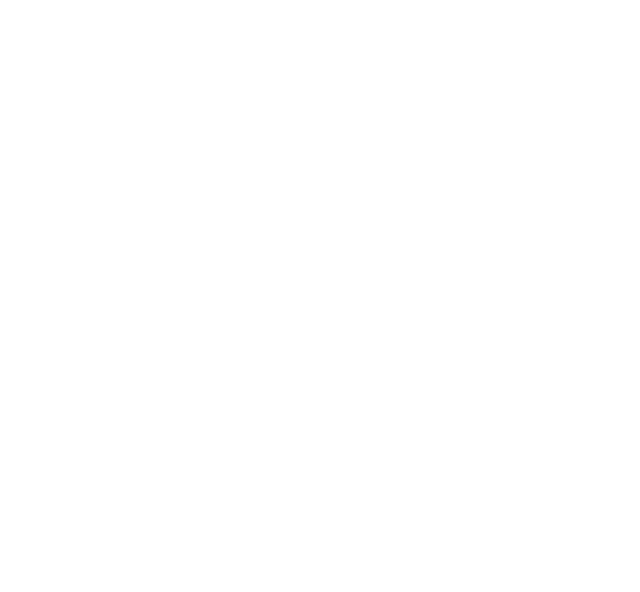
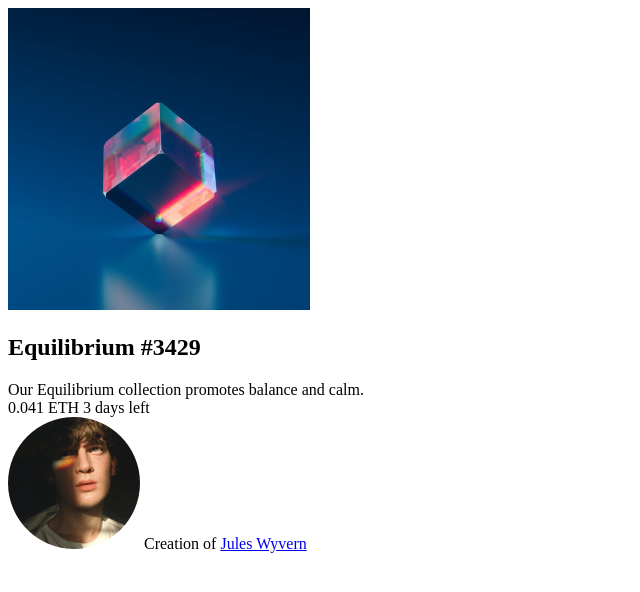
Before and after one commit to rom-dem/202301-w2ch1-roman-demchuk, a website: page src/index.html in a window 1280 px wide. Shown: the whole page, without its empty margins (0-640 px from the left). Drawn offline with Linux system fonts and the light colour scheme.

Commit message:
Add html structure and images

```diff
--- a/src/index.html
+++ b/src/index.html
@@ -5,12 +5,26 @@
   <meta charset="UTF-8">
   <meta http-equiv="X-UA-Compatible" content="IE=edge">
   <meta name="viewport" content="width=device-width, initial-scale=1.0">
+  <meta name="NFT" content="NFT article card">
   <link rel="shortcut icon" href="images/favicon-32x32.png" type="image/x-icon">
   <title>NFT</title>
 </head>
 
 <body>
-
+  <article class="card">
+    <img class="card__image" src="/src/images/image-equilibrium.jpg"
+      alt="Cristal cube placed on it's vertex over blue background" height="302" width="302">
+    <h2 class="card__title">Equilibrium #3429</h2>
+    <span class="card__text">Our Equilibrium collection promotes balance and calm.</span>
+    <div class="card__data data">
+      <span class="data__nft">0.041 ETH</span>
+      <span class="data__time">3 days left</span>
+    </div>
+    <div class="card__author author">
+      <img class="author__avatar" src="/src/images/image-avatar.png" alt="Male face" width="132" height="132">
+      <span class="author__text">Creation of <a href="jules-wyvern">Jules Wyvern</a></span>
+    </div>
+  </article>
 </body>
 
 </html>
```
